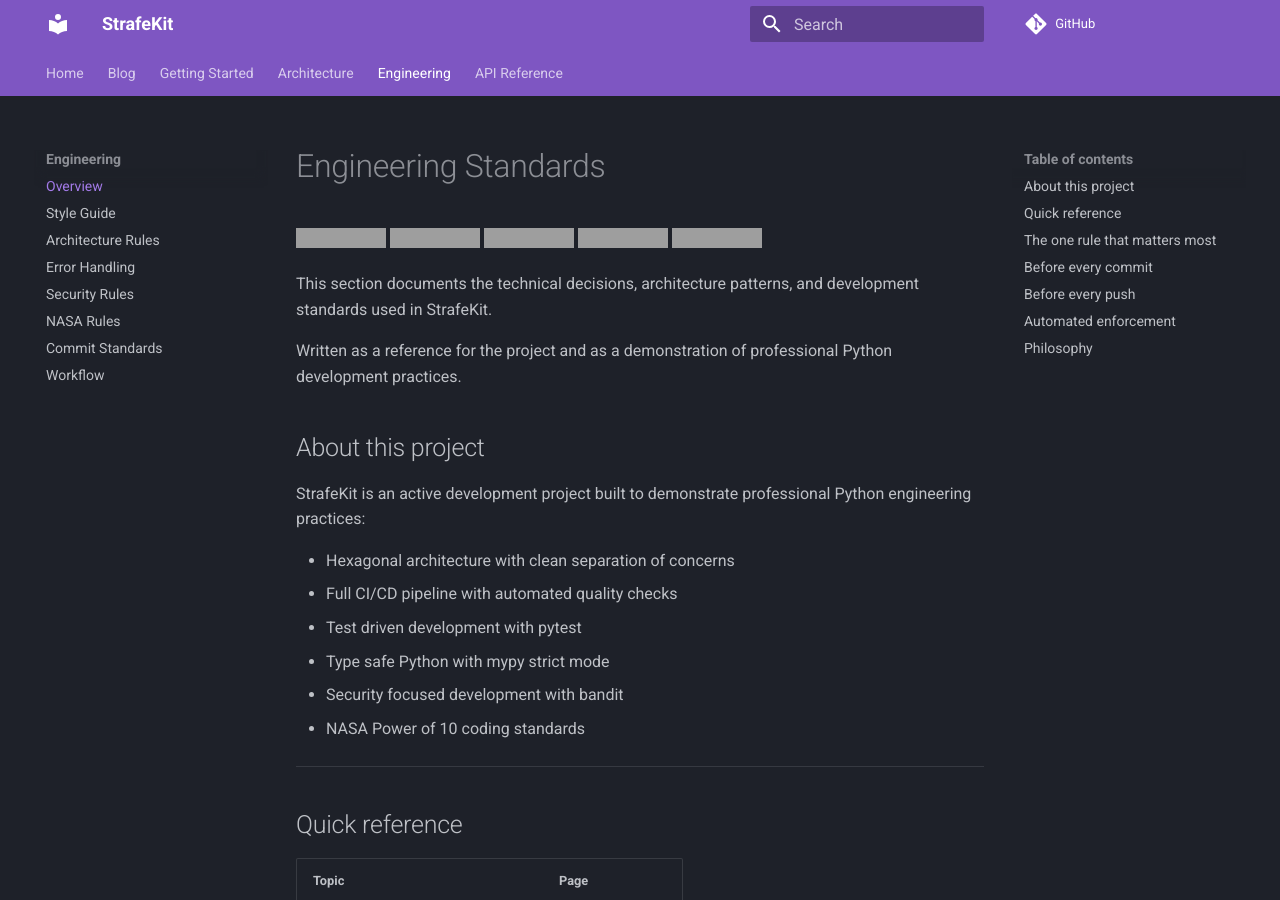
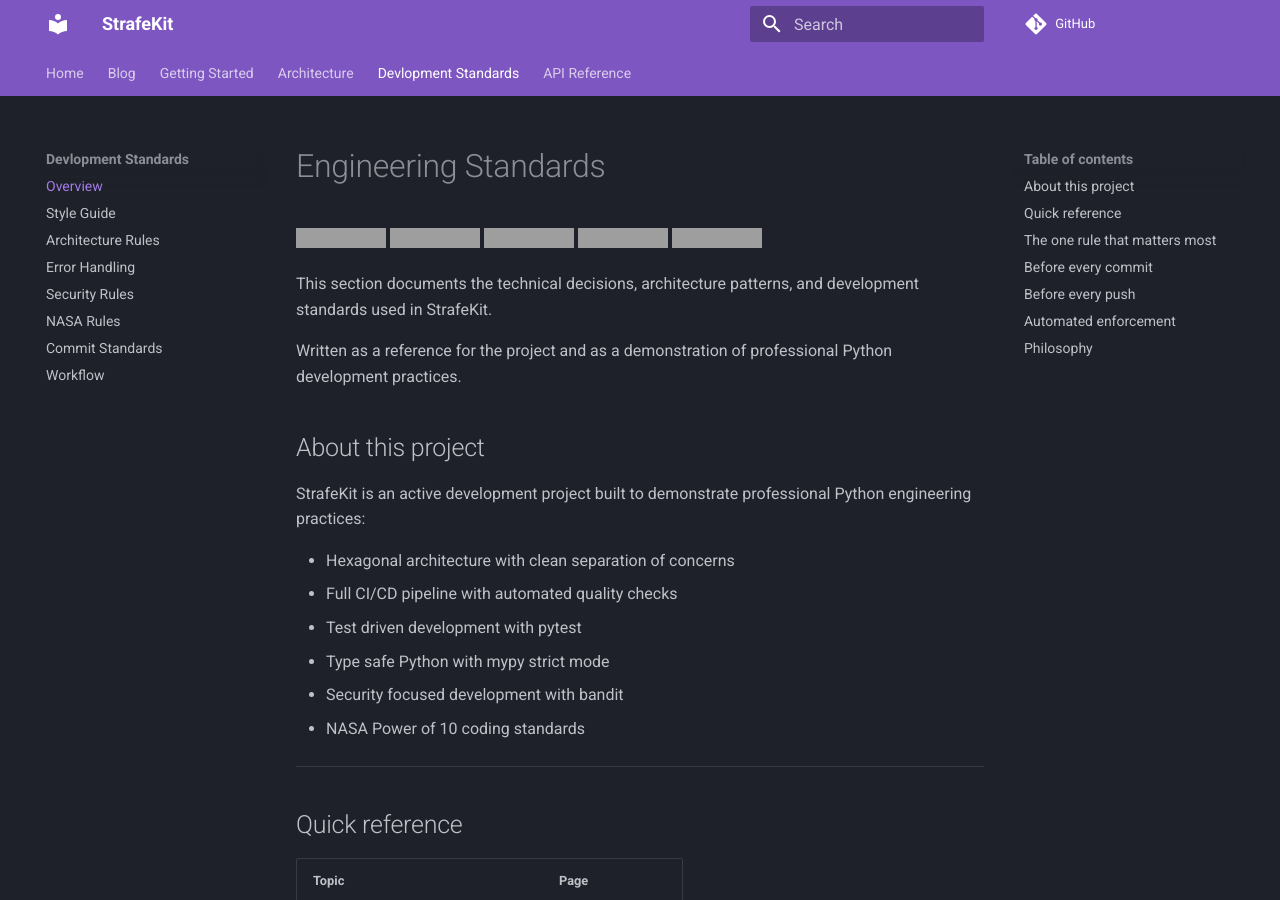
Before and after one commit to StrafeNDestroy/strafekit, an MkDocs documentation site: the page built from docs/development_standards/index.md, in a window 1280 px wide and 900 px high. Built offline with MkDocs 1.6.1 and Material for MkDocs 9.7.7, drawn with Linux system fonts in a browser that asks for light colours; comment, search, counter and statistics services are not loaded; some of the changed lines change nothing that is shown; grey boxes are pictures that could not be loaded.

Commit message:
docs(development-standards): change naming from engieering to development standards

```diff
--- a/mkdocs.yml
+++ b/mkdocs.yml
@@ -42,15 +42,15 @@
   - Architecture:
     - Overview: architecture/overview.md
     - Hexagonal: architecture/hexagonal.md
-  - Engineering:
-    - Overview: engineering/index.md
-    - Style Guide: engineering/style.md
-    - Architecture Rules: engineering/architecture.md
-    - Error Handling: engineering/error-handling.md
-    - Security Rules: engineering/security.md
-    - NASA Rules: engineering/nasa-rules.md
-    - Commit Standards: engineering/commits.md
-    - Workflow: engineering/workflow.md
+  - Devlopment Standards :
+    - Overview: development_standards/index.md
+    - Style Guide: development_standards/style.md
+    - Architecture Rules: development_standards/architecture.md
+    - Error Handling: development_standards/error-handling.md
+    - Security Rules: development_standards/security.md
+    - NASA Rules: development_standards/nasa-rules.md
+    - Commit Standards: development_standards/commits.md
+    - Workflow: development_standards/workflow.md
   - API Reference:
     - Domain Models: api/domain.md
     - Ports: api/ports.md
```
Also changed, not shown: docs/development_standards/architecture.md (renamed from docs/engineering/architecture.md), docs/development_standards/commits.md (renamed from docs/engineering/commits.md), docs/development_standards/error-handling.md (renamed from docs/engineering/error-handling.md), docs/development_standards/index.md (renamed from docs/engineering/index.md), docs/development_standards/nasa-rules.md (renamed from docs/engineering/nasa-rules.md), docs/development_standards/security.md (renamed from docs/engineering/security.md), docs/development_standards/style.md (renamed from docs/engineering/style.md), docs/development_standards/workflow.md (renamed from docs/engineering/workflow.md).
